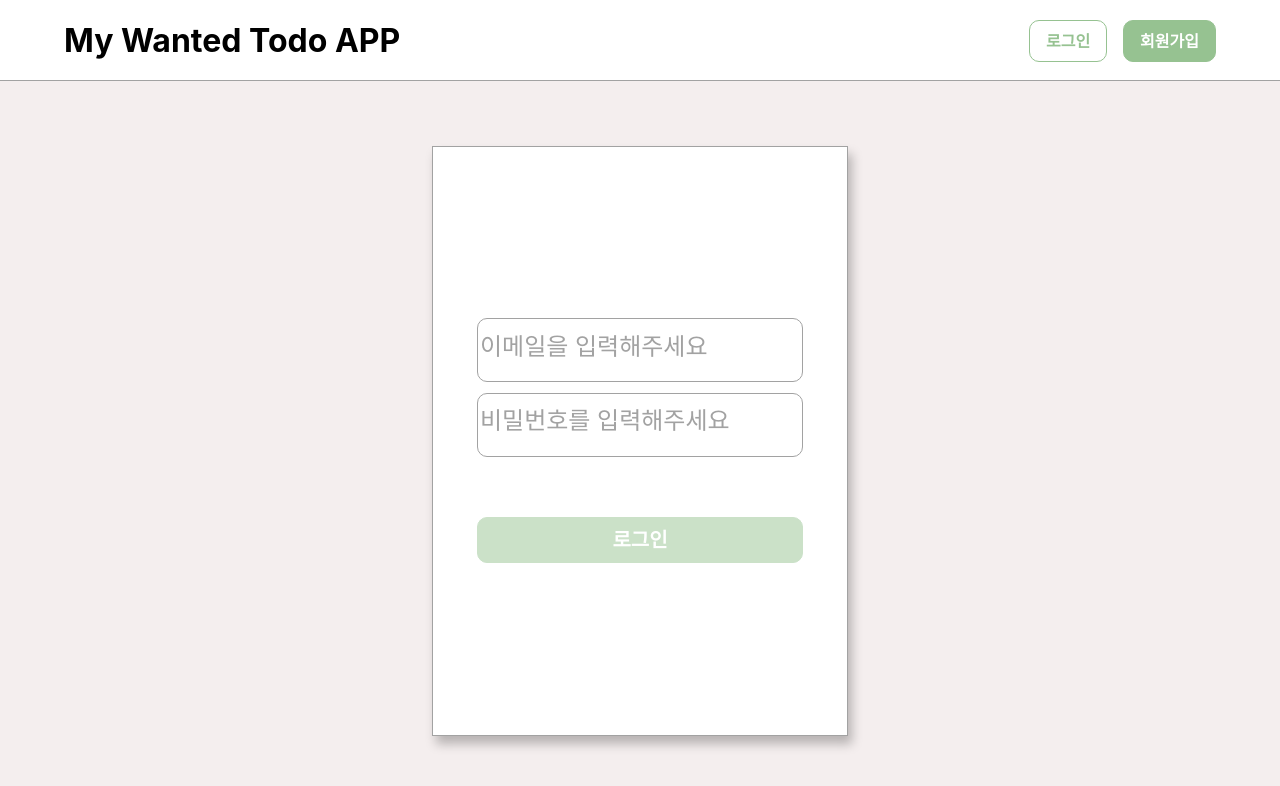
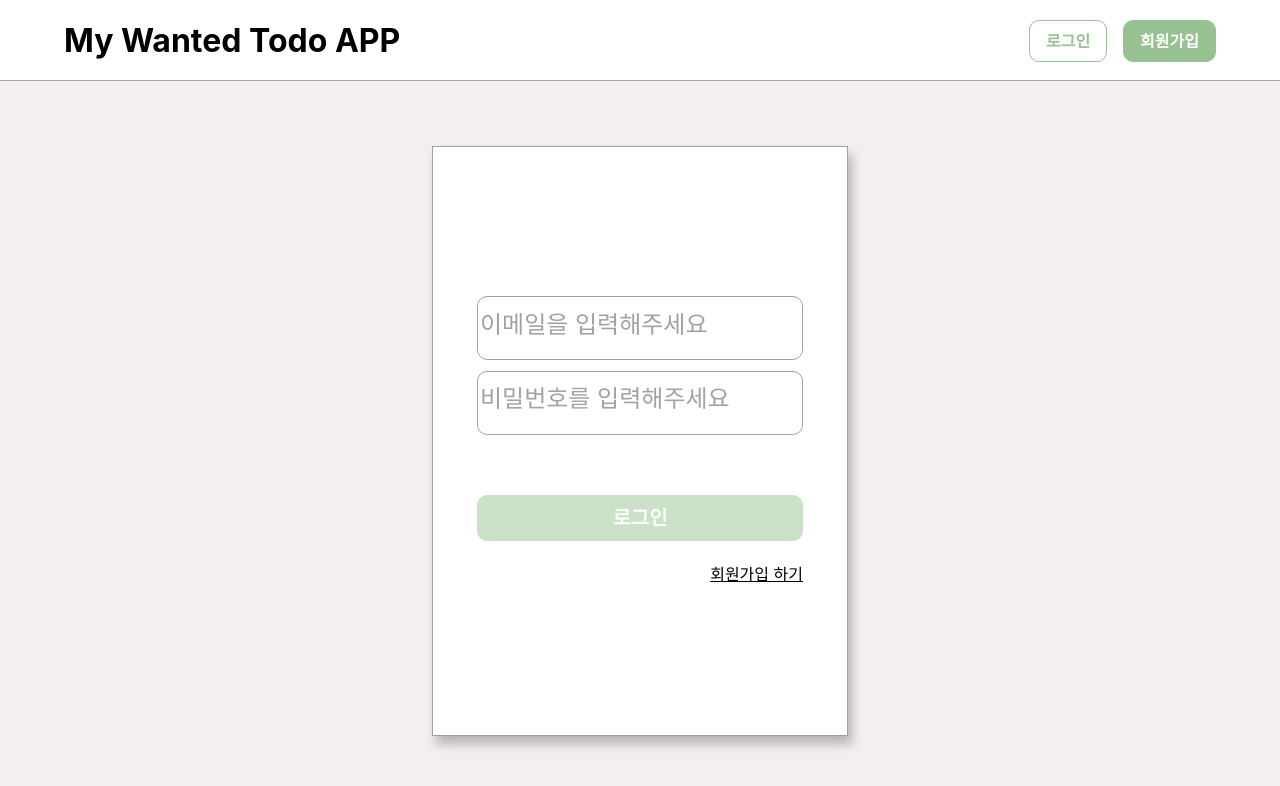
Before and after one commit to WantedTeam17/pre-onboarding-12th-1-17, a React (Create React App) app: page /signin in a window 1280 px wide. Shown: the top 786 px of the page. Built offline with nearby package versions, Linux system fonts and the light colour scheme.

Commit message:
Feat: 회원가입 -> 로그인, 로그인 -> 회원가입 Link 추가

```diff
--- a/src/pages/auth/SignInPage.jsx
+++ b/src/pages/auth/SignInPage.jsx
@@ -4,6 +4,7 @@ import { useValidation } from '../../hooks/useValidation';
 import api from '../../api/axios';
 import { useAuthContext } from '../../context/AuthContext';
 import Button from '../../components/ui/Button';
+import { Link } from 'react-router-dom';
 
 function SignInPage() {
   const { email, setEmail, password, setPassword, validateEmail, validatePassword } =
@@ -72,10 +73,15 @@ function SignInPage() {
           variant="primary"
           size="large"
           disabled={isSubmitDisabled}
-          style={{ width: '100%' }}
+          style={{ width: '100%', margin: '3.75rem 0 1.25rem 0' }}
         >
           로그인
         </Button>
+        <LinkWrap>
+          <Link to="/signup" style={{ color: '#000' }}>
+            회원가입 하기
+          </Link>
+        </LinkWrap>
       </SignInContainer>
     </form>
   );
@@ -95,5 +101,9 @@ const InputBox = styled.div`
   display: flex;
   flex-direction: column;
   gap: 0.63rem;
-  margin-bottom: 3.75rem;
 `;
+
+const LinkWrap = styled.div`
+  width: 100%;
+  text-align: right;
+`;
--- a/src/pages/auth/SignUpPage.jsx
+++ b/src/pages/auth/SignUpPage.jsx
@@ -4,6 +4,7 @@ import { useAuthContext } from '../../context/AuthContext';
 import { useValidation } from '../../hooks/useValidation';
 import Input from '../../components/ui/Input';
 import Button from '../../components/ui/Button';
+import { Link } from 'react-router-dom';
 
 export const SignUpPage = () => {
   const { email, setEmail, password, setPassword, validateEmail, validatePassword } =
@@ -57,10 +58,15 @@ export const SignUpPage = () => {
           variant="primary"
           size="large"
           disabled={isSubmitDisabled}
-          style={{ width: '100%' }}
+          style={{ width: '100%', margin: '3.75rem 0 1.25rem 0' }}
         >
           회원가입
         </Button>
+        <LinkWrap>
+          <Link to="/signin" style={{ color: '#000' }}>
+            로그인 하기
+          </Link>
+        </LinkWrap>
       </SignUpContainer>
     </form>
   );
@@ -80,5 +86,9 @@ const InputBox = styled.div`
   display: flex;
   flex-direction: column;
   gap: 0.63rem;
-  margin-bottom: 3.75rem;
 `;
+
+const LinkWrap = styled.div`
+  width: 100%;
+  text-align: right;
+`;
```
